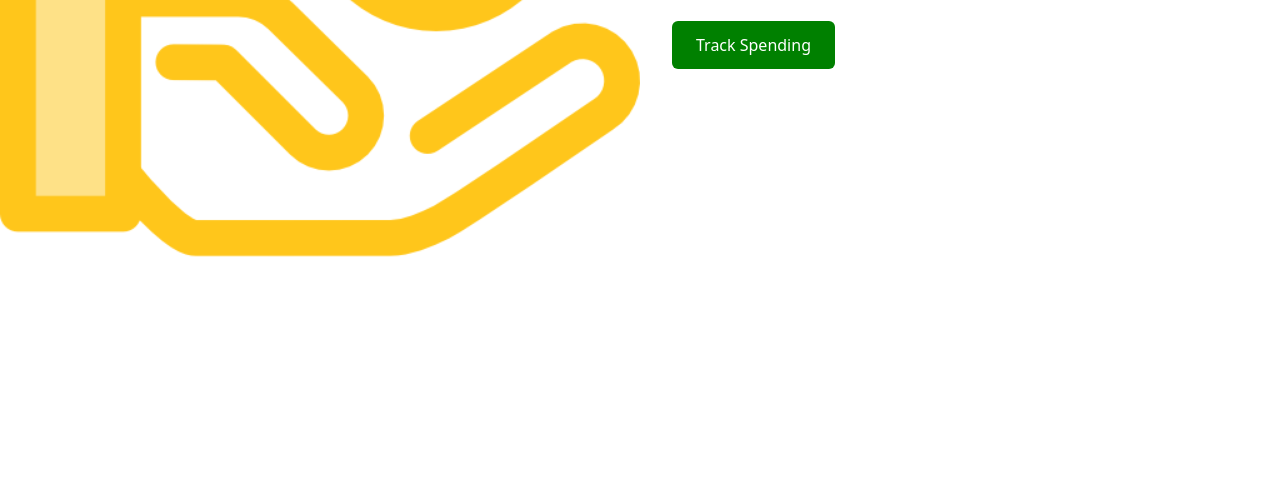
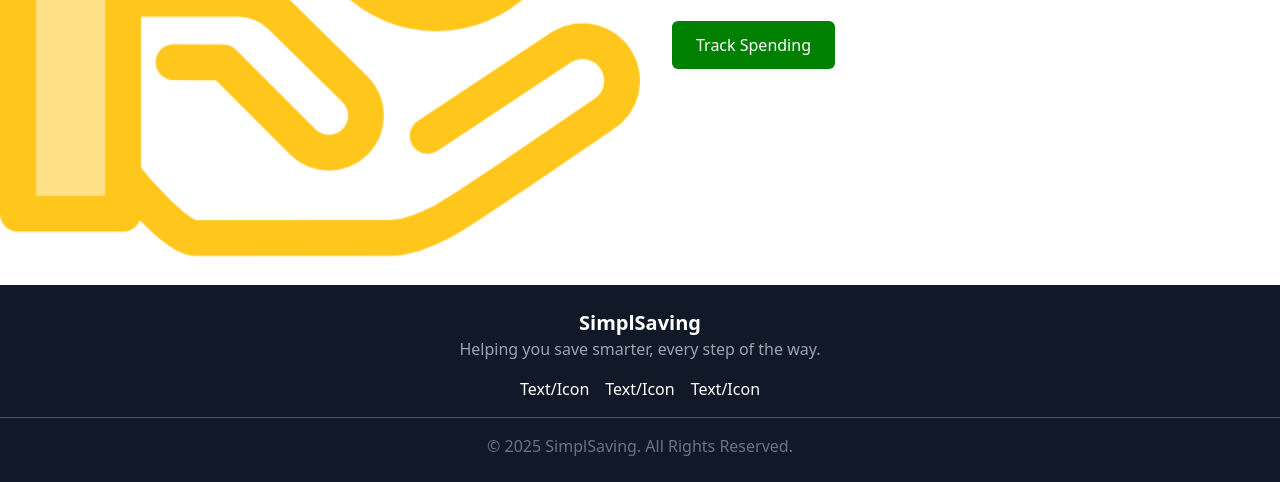
Before and after one commit to wandereryiu/1800_202510_DTC10, a plain HTML site: page main.html in a window 1280 px wide. Shown: the part 492-974 px from the top of the page. Before the commit the page ends 800 px from the top, so only its background shows below. Drawn offline with nearby package versions, Linux system fonts and the light colour scheme; a web font is replaced by a local one.

Commit message:
temp footer added to temp page

```diff
--- a/main.html
+++ b/main.html
@@ -11,7 +11,7 @@
     <link rel="stylesheet" href="./styles/style.css" />
 </head>
 
-<body class="bg-white">
+<body class="bg-white flex flex-col min-h-screen">
 
     <!-- Navbar -->
     <nav class="navbar flex items-center justify-between px-8 py-4 border-b">
@@ -54,5 +54,20 @@
         </div>
     </div>
 
+
+    <footer class="bg-gray-900 text-white py-6 mt-auto text-center">
+        <div class="container mx-auto">
+            <h5 class="text-xl font-semibold">SimplSaving</h5>
+            <p class="text-gray-400">Helping you save smarter, every step of the way.</p>
+            <div class="flex justify-center space-x-4 mt-4">
+                <a href="#" class="text-white">Text/Icon</a>
+                <a href="#" class="text-white">Text/Icon</a>
+                <a href="#" class="text-white">Text/Icon</a>
+            </div>
+            <hr class="border-gray-600 my-4">
+            <p class="text-gray-500">&copy; 2025 SimplSaving. All Rights Reserved.</p>
+        </div>
+    </footer>
+
 </body>
 </html>
```
